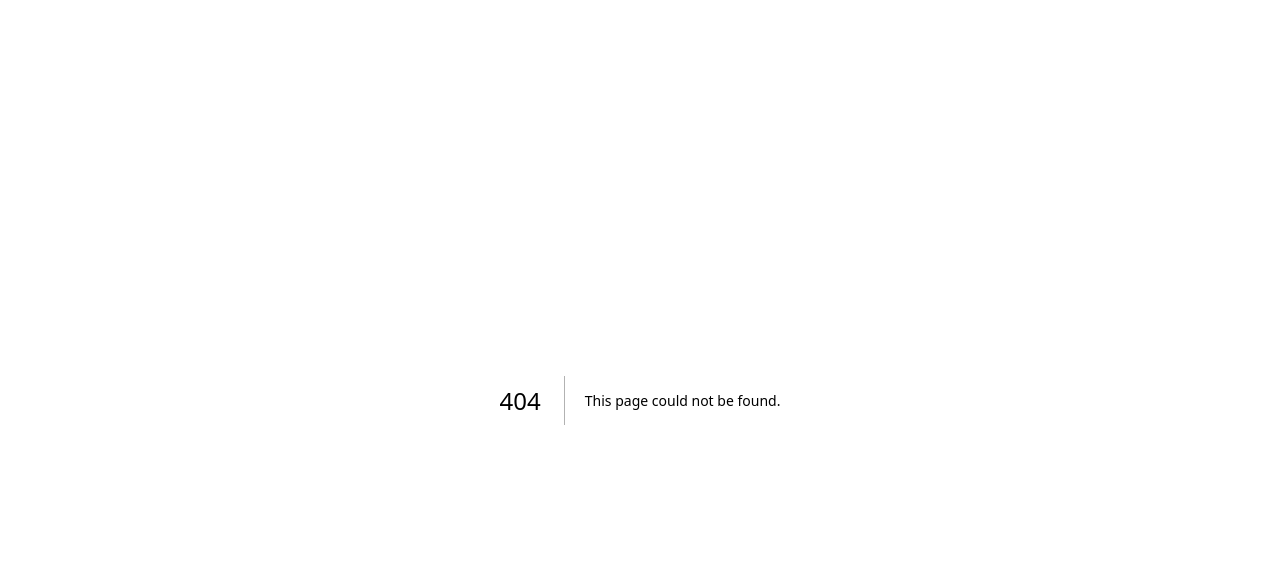
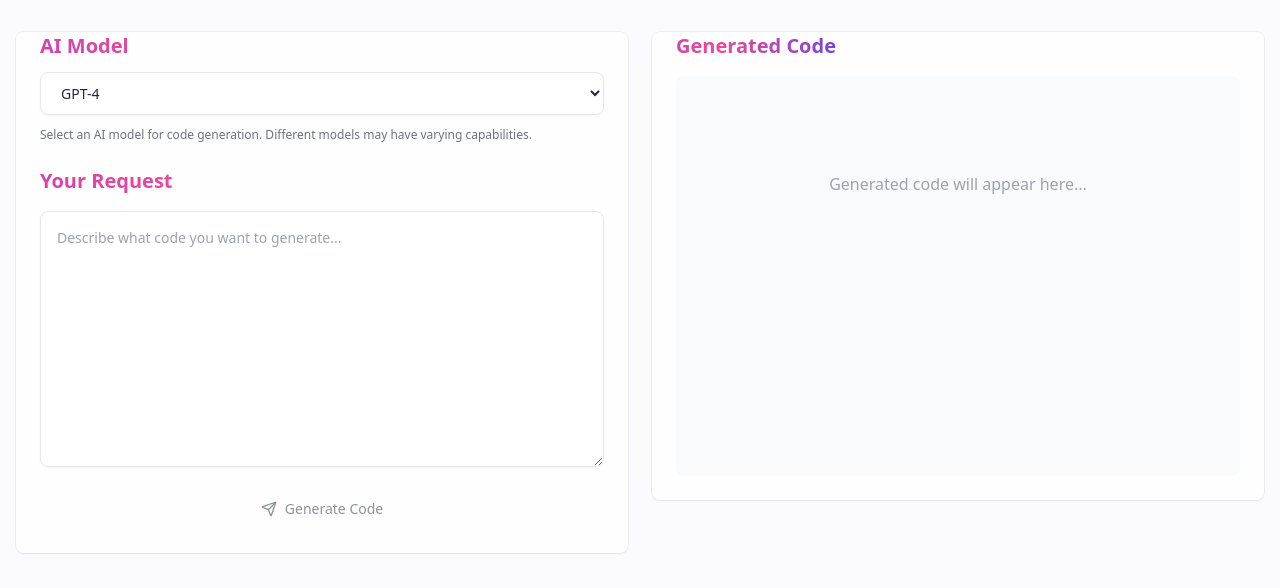
Before and after one commit to DylanDDeng/ai-translator, a Next.js app: page /coder in a window 1280 px wide. Before the commit this address had no page. Shown: the top 588 px of the page. Built offline with nearby package versions, Linux system fonts and the light colour scheme; a small style sheet from the web is missing.

Commit message:
feat: add AI Coder page
- Add AI code generation page with modern UI
- Create code generation API endpoint
- Update homepage with AI Coder card
- Use existing OpenRouter models

```diff
--- /dev/null
+++ b/src/app/api/generate-code/route.ts
@@ -0,0 +1,58 @@
+import { NextResponse } from 'next/server'
+
+const OPENROUTER_API_KEY = process.env.OPENROUTER_API_KEY
+
+export async function POST(req: Request) {
+  if (!OPENROUTER_API_KEY) {
+    return NextResponse.json(
+      { error: 'OpenRouter API key is not configured' },
+      { status: 500 }
+    )
+  }
+
+  try {
+    const { prompt, model } = await req.json()
+
+    if (!prompt) {
+      return NextResponse.json(
+        { error: 'No prompt provided' },
+        { status: 400 }
+      )
+    }
+
+    const response = await fetch('https://openrouter.ai/api/v1/chat/completions', {
+      method: 'POST',
+      headers: {
+        'Content-Type': 'application/json',
+        'Authorization': `Bearer ${OPENROUTER_API_KEY}`,
+        'HTTP-Referer': process.env.APP_URL || 'http://localhost:3000',
+      },
+      body: JSON.stringify({
+        model: model,
+        messages: [
+          {
+            role: 'system',
+            content: 'You are an expert programmer. Generate clean, efficient, and well-documented code based on the user\'s requirements. Always include necessary imports and explain any complex parts.'
+          },
+          {
+            role: 'user',
+            content: prompt
+          }
+        ]
+      })
+    })
+
+    if (!response.ok) {
+      throw new Error('Failed to generate code')
+    }
+
+    const data = await response.json()
+    return NextResponse.json({ content: data.choices[0].message.content })
+  } catch (error) {
+    console.error('Error generating code:', error)
+    return NextResponse.json(
+      { error: 'Failed to generate code' },
+      { status: 500 }
+    )
+  }
+}
--- /dev/null
+++ b/src/app/coder/page.tsx
@@ -0,0 +1,183 @@
+'use client'
+
+import { useState } from 'react'
+import { Card, CardContent } from '@/components/ui/card'
+import { Button } from '@/components/ui/button'
+import { motion } from 'framer-motion'
+import { Download, Send } from 'lucide-react'
+import ReactMarkdown from 'react-markdown'
+
+const AVAILABLE_MODELS = [
+  {
+    id: 'gpt-4',
+    name: 'GPT-4',
+  },
+  {
+    id: 'gpt-3.5-turbo',
+    name: 'GPT-3.5 Turbo',
+  },
+  {
+    id: 'claude-3-opus',
+    name: 'Claude-3 Opus',
+  },
+]
+
+export default function AICoder() {
+  const [code, setCode] = useState('')
+  const [response, setResponse] = useState('')
+  const [loading, setLoading] = useState(false)
+  const [error, setError] = useState<string | null>(null)
+  const [selectedModel, setSelectedModel] = useState<string>(AVAILABLE_MODELS[0].id)
+
+  const generateCode = async () => {
+    if (!code.trim()) return
+
+    setLoading(true)
+    setError(null)
+
+    try {
+      const response = await fetch('/api/generate-code', {
+        method: 'POST',
+        headers: {
+          'Content-Type': 'application/json',
+        },
+        body: JSON.stringify({
+          prompt: code,
+          model: selectedModel,
+        }),
+      })
+
+      if (!response.ok) {
+        throw new Error('Failed to generate code')
+      }
+
+      const data = await response.json()
+      setResponse(data.content)
+    } catch (err) {
+      setError(err instanceof Error ? err.message : 'An error occurred')
+    } finally {
+      setLoading(false)
+    }
+  }
+
+  const handleDownload = () => {
+    const blob = new Blob([response], { type: 'text/plain' })
+    const url = window.URL.createObjectURL(blob)
+    const a = document.createElement('a')
+    a.href = url
+    a.download = 'generated-code.txt'
+    document.body.appendChild(a)
+    a.click()
+    a.remove()
+    window.URL.revokeObjectURL(url)
+  }
+
+  return (
+    <div className="container mx-auto px-4 py-8">
+      <div className="grid md:grid-cols-2 gap-6">
+        {/* Input Section */}
+        <motion.div
+          initial={{ opacity: 0, x: -20 }}
+          animate={{ opacity: 1, x: 0 }}
+        >
+          <Card className="backdrop-blur-sm bg-white/80 shadow-lg hover:shadow-xl transition-shadow duration-300 border-0 ring-1 ring-black/5">
+            <CardContent className="p-6 space-y-6">
+              {/* Model Selection */}
+              <div className="space-y-3 mb-6">
+                <h3 className="text-xl font-semibold bg-clip-text text-transparent bg-gradient-to-r from-purple-600 via-pink-500 to-indigo-600 animate-gradient">
+                  AI Model
+                </h3>
+                <select
+                  id="model-select"
+                  value={selectedModel}
+                  onChange={(e) => setSelectedModel(e.target.value)}
+                  className="w-full px-4 py-2.5 text-sm bg-white/80 backdrop-blur-sm border border-gray-200 rounded-lg shadow-sm focus:outline-none focus:ring-2 focus:ring-purple-500 focus:border-purple-500 transition-colors duration-200"
+                >
+                  {AVAILABLE_MODELS.map((model) => (
+                    <option key={model.id} value={model.id} className="py-2">
+                      {model.name}
+                    </option>
+                  ))}
+                </select>
+                <p className="text-xs text-gray-500">
+                  Select an AI model for code generation. Different models may have varying capabilities.
+                </p>
+              </div>
+
+              {/* Code Input */}
+              <div className="space-y-4">
+                <h3 className="text-xl font-semibold bg-clip-text text-transparent bg-gradient-to-r from-purple-600 via-pink-500 to-indigo-600 animate-gradient">
+                  Your Request
+                </h3>
+                <textarea
+                  value={code}
+                  onChange={(e) => setCode(e.target.value)}
+                  placeholder="Describe what code you want to generate..."
+                  className="w-full h-64 p-4 text-sm bg-white/80 backdrop-blur-sm border border-gray-200 rounded-lg shadow-sm focus:outline-none focus:ring-2 focus:ring-purple-500 focus:border-purple-500 transition-colors duration-200"
+                />
+                <Button
+                  onClick={generateCode}
+                  disabled={loading || !code.trim()}
+                  className="w-full"
+                >
+                  {loading ? (
+                    <div className="flex items-center justify-center">
+                      <div className="animate-spin rounded-full h-5 w-5 border-b-2 border-white mr-2" />
+                      Generating...
+                    </div>
+                  ) : (
+                    <div className="flex items-center justify-center">
+                      <Send className="w-4 h-4 mr-2" />
+                      Generate Code
+                    </div>
+                  )}
+                </Button>
+                {error && (
+                  <p className="text-red-500 text-sm mt-2">{error}</p>
+                )}
+              </div>
+            </CardContent>
+          </Card>
+        </motion.div>
+
+        {/* Output Section */}
+        <motion.div
+          initial={{ opacity: 0, x: 20 }}
+          animate={{ opacity: 1, x: 0 }}
+        >
+          <Card className="backdrop-blur-sm bg-white/80 shadow-lg hover:shadow-xl transition-shadow duration-300 border-0 ring-1 ring-black/5">
+            <CardContent className="p-6">
+              <div className="flex justify-between items-center mb-4">
+                <h3 className="text-xl font-semibold bg-clip-text text-transparent bg-gradient-to-r from-purple-600 via-pink-500 to-indigo-600 animate-gradient">
+                  Generated Code
+                </h3>
+                {response && (
+                  <Button
+                    onClick={handleDownload}
+                    variant="outline"
+                    size="sm"
+                    className="flex items-center gap-2"
+                  >
+                    <Download className="w-4 h-4" />
+                    Download
+                  </Button>
+                )}
+              </div>
+              <div className="relative min-h-[400px] bg-gray-50 rounded-lg p-4">
+                {response ? (
+                  <ReactMarkdown className="prose prose-sm max-w-none">
+                    {response}
+                  </ReactMarkdown>
+                ) : (
+                  <div className="text-gray-400 text-center mt-20">
+                    Generated code will appear here...
+                  </div>
+                )}
+              </div>
+            </CardContent>
+          </Card>
+        </motion.div>
+      </div>
+    </div>
+  )
+}
--- a/src/app/page.tsx
+++ b/src/app/page.tsx
@@ -22,20 +22,20 @@ const aiTools = [
     path: '/summarizer'
   },
   {
+    id: 'coder',
+    name: 'AI Coder',
+    description: 'Generate code snippets and solutions using AI assistance.',
+    icon: '💻',
+    gradient: 'from-yellow-500 via-orange-500 to-red-500',
+    path: '/coder'
+  },
+  {
     id: 'writer',
     name: 'AI Writer',
     description: 'Create high-quality content with AI-powered writing assistance.',
     icon: '✍️',
     gradient: 'from-amber-500 via-orange-500 to-red-500',
     path: '/writer'
-  },
-  {
-    id: 'coder',
-    name: 'AI Coder',
-    description: 'Get coding assistance and code explanations powered by AI.',
-    icon: '👨‍💻',
-    gradient: 'from-indigo-500 via-purple-500 to-pink-500',
-    path: '/coder'
   },
   {
     id: 'assistant',
```
